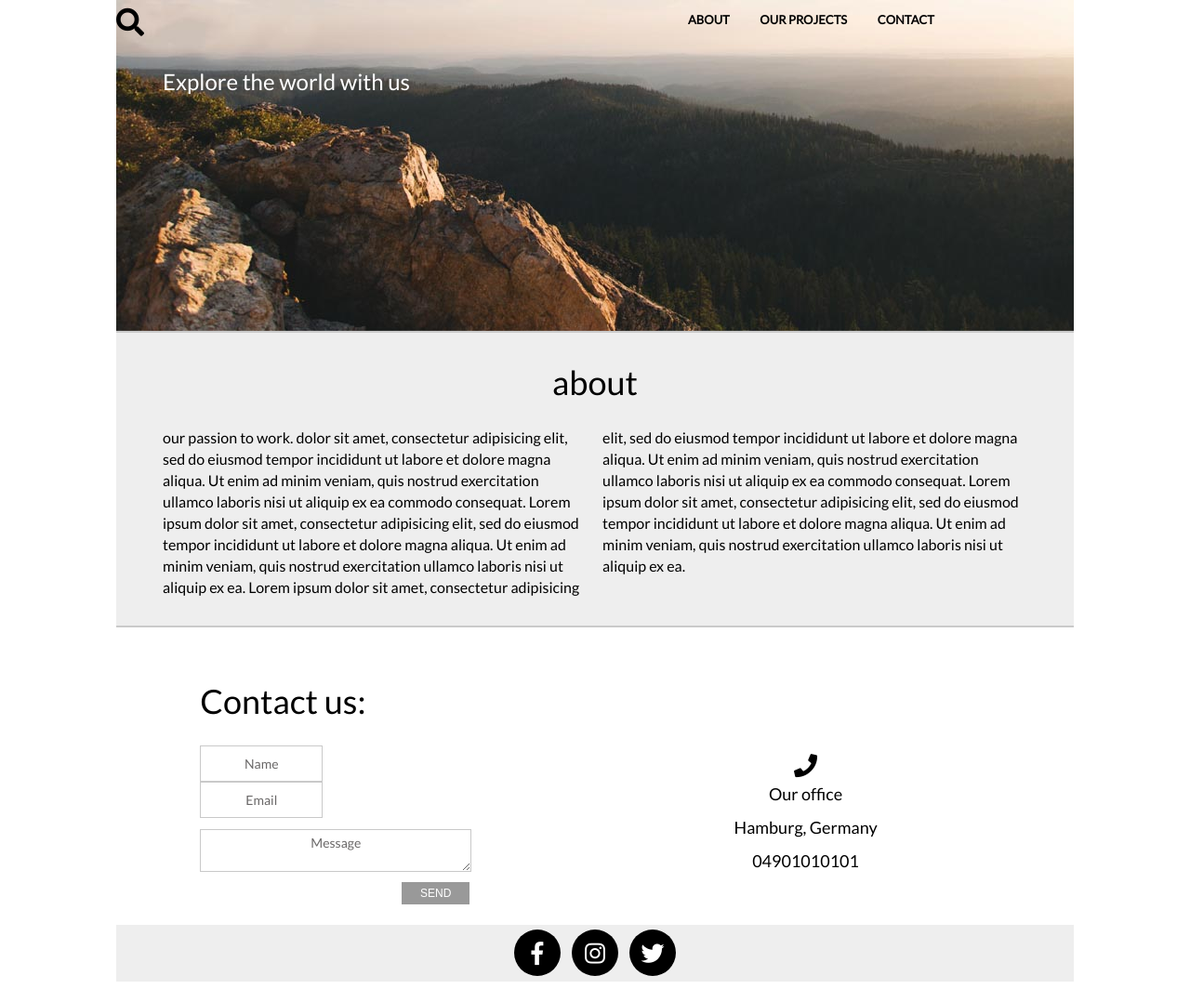
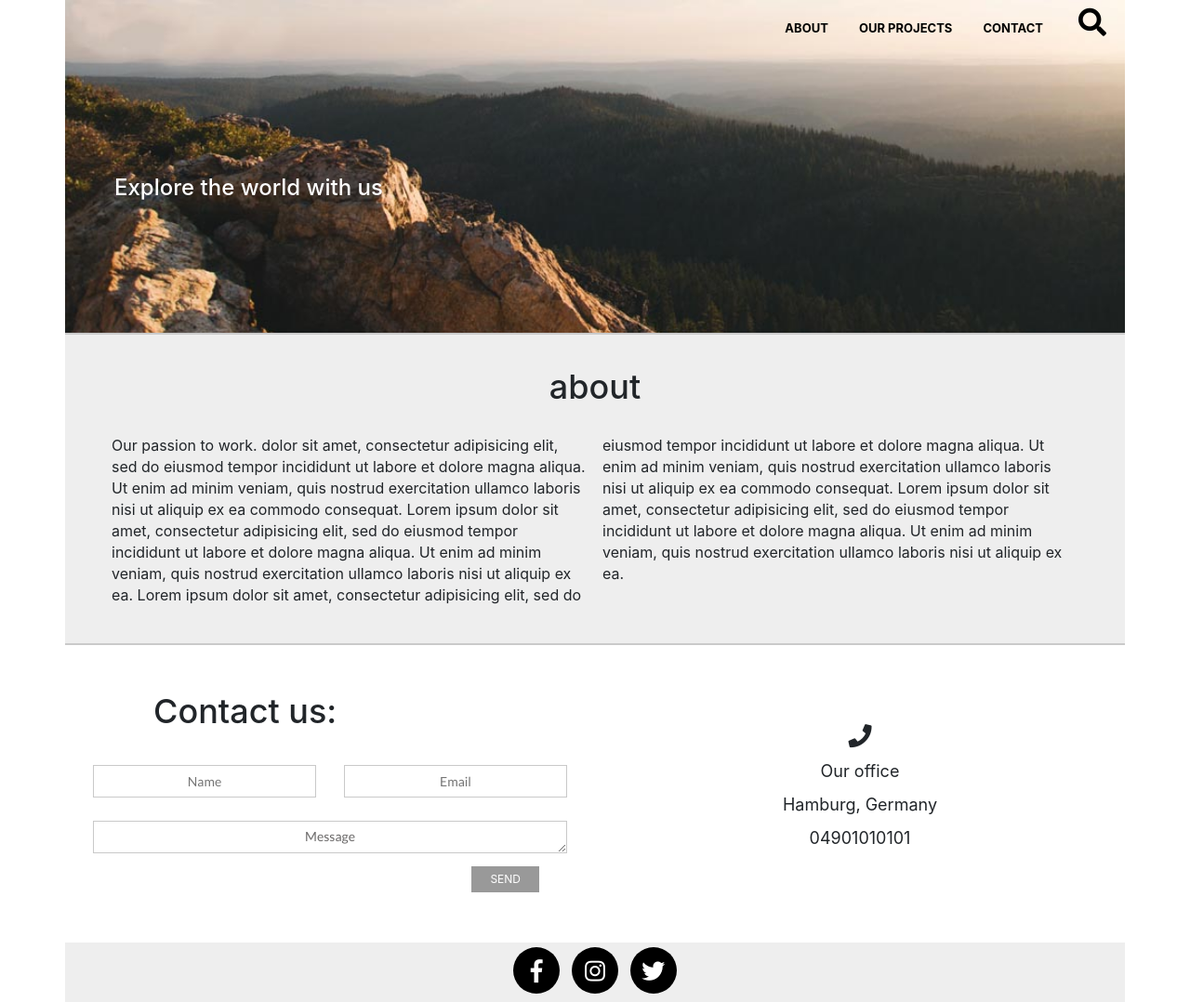
Before and after one commit to aleksandracho/simple_website, a plain HTML site: page index.html in a window 1280 px wide. Shown: the whole page at 93% size. Before the commit the page ends 1057 px from the top, so only its background shows below. Drawn offline with nearby package versions, Linux system fonts and the light colour scheme.

Commit message:
introduced bootstrap

```diff
--- a/index.html
+++ b/index.html
@@ -9,25 +9,28 @@
     <link rel="stylesheet" type="text/css" href="styles/style.css">
     <link rel="stylesheet" href="https://use.fontawesome.com/releases/v5.4.2/css/all.css" integrity="sha384-/rXc/GQVaYpyDdyxK+ecHPVYJSN9bmVFBvjA/9eOB+pb3F2w2N6fc5qB9Ew5yIns"
         crossorigin="anonymous">
-    <title>Biuro podróży</title>
+    <link rel="stylesheet" href="https://stackpath.bootstrapcdn.com/bootstrap/4.1.3/css/bootstrap.min.css" integrity="sha384-MCw98/SFnGE8fJT3GXwEOngsV7Zt27NXFoaoApmYm81iuXoPkFOJwJ8ERdknLPMO"
+        crossorigin="anonymous">
+    <title>Simple website</title>
 </head>
 
 <body>
-
     <div class="container">
-        <nav class="top">
-            <ul>
-                <li>ABOUT</li>
-                <li>OUR PROJECTS</li>
-                <li>CONTACT</li>
-            </ul>
-            <a class="search" href="#"><i class="fas fa-search"></i></a>
-            <h1>Explore the world with us</h1>
+        <nav class="top row">
+            <div class="navigation">
+                <ul>
+                    <li><a href="#">ABOUT</a></li>
+                    <li><a href="#">OUR PROJECTS</a></li>
+                    <li><a href="#">CONTACT</a></li>
+                </ul>
+                <a class="search" href="#"><i class="fas fa-search"></i></a>
+            </div>
+            <h1 class="main-header">Explore the world with us</h1>
         </nav>
-        <article class="article">
-            <h2>about</h2>
+        <article class="article row">
+            <h2 class="article-header">about</h2>
             <p class="text">
-                our passion to work. dolor sit amet, consectetur adipisicing elit, sed do eiusmod
+                Our passion to work. dolor sit amet, consectetur adipisicing elit, sed do eiusmod
                 tempor incididunt ut labore et dolore magna aliqua. Ut enim ad minim veniam, quis nostrud exercitation
                 ullamco laboris nisi ut aliquip ex ea commodo consequat. Lorem ipsum dolor sit amet, consectetur
                 adipisicing elit, sed do eiusmod tempor incididunt ut labore et dolore magna aliqua. Ut enim ad minim
@@ -39,26 +42,38 @@
                 veniam, quis nostrud exercitation ullamco laboris nisi ut aliquip ex ea.
             </p>
         </article>
-        <section class="bottom">
-            <div class="contact-form">
-                <h4>Contact us:</h4>
-                <form action="">
-                    <div class="data">
-                        <input type="text" value="Name">
-                        <input type="email" value="Email">
+        <section class="bottom row">
+            <div class="col">
+                <h4 class="contact-header">Contact us:</h4>
+                <form class="contact-form container" action="">
+                    <div class="row">
+                        <div class="col">
+                            <input type="text" class="name" placeholder="Name">
+                        </div>
+                        <div class="col">
+                            <input type="email" class="email" placeholder="Email">
+                        </div>
                     </div>
-                    <textarea>Message</textarea>
-                    <button>SEND</button>
+                    <div class="row">
+                        <div class="col">
+                            <textarea class="msg">Message</textarea>
+                        </div>
+                    </div>
+                    <div class="row">
+                        <div class="col text-right">
+                            <button class="send">SEND</button>
+                        </div>
+                    </div>
                 </form>
             </div>
-            <div class="contact-data">
+            <div class="contact-data col">
                 <div class="phone">
                     <i class="fas fa-phone"></i>
                 </div>
-                <p class="adress">Our office</br>Hamburg, Germany</br>04901010101</p>
+                <p class="address">Our office</br>Hamburg, Germany</br>04901010101</p>
             </div>
         </section>
-        <footer class="footer">
+        <footer class="footer row">
             <div class="icons">
                 <a class="social" href="#"><i class="fab fa-facebook-f"></i></a>
                 <a class="social" href="#"><i class="fab fa-instagram"></i></a>
@@ -66,7 +81,6 @@
             </div>
         </footer>
     </div>
-
 </body>
 
 </html>
--- a/styles/reset.css
+++ /dev/null
@@ -1,45 +0,0 @@
-html, body, div, span, applet, object, iframe,
-h1, h2, h3, h4, h5, h6, p, blockquote, pre,
-a, abbr, acronym, address, big, cite, code,
-del, dfn, em, font, img, ins, kbd, q, s, samp,
-small, strike, strong, sub, sup, tt, var,
-dl, dt, dd, ol, ul, li,
-fieldset, form, label, legend,
-table, caption, tbody, tfoot, thead, tr, th, td {
-	margin: 0;
-	padding: 0;
-	border: 0;
-	outline: 0;
-	font-weight: inherit;
-	font-style: inherit;
-	font-size: 100%;
-	font-family: inherit;
-	vertical-align: baseline;
-}
-/* remember to define focus styles! */
-:focus {
-	outline: 0;
-}
-body {
-	line-height: 1;
-	/* color: */
-}
-ol, ul {
-	list-style: none;
-}
-/* tables still need 'cellspacing="0"' in the markup */
-table {
-	border-collapse: separate;
-	border-spacing: 0;
-}
-caption, th, td {
-	text-align: left;
-	font-weight: normal;
-}
-blockquote:before, blockquote:after,
-q:before, q:after {
-	content: "";
-}
-blockquote, q {
-	quotes: "" "";
-}
--- a/styles/style.css
+++ b/styles/style.css
@@ -1,75 +1,6 @@
-@import url(reset.css);
-
 html {
     font-size: 62.5%;
     font-family: 'Lato', sans-serif;
-}
-
-.container {
-    max-width: 1030px;
-    margin: auto;
-}
-
-.top {
-    background: url(../img/mountains.jpg) no-repeat;
-    height: 356px;
-    border-bottom: 0.2rem solid #cacaca;
-}
-
-ul {
-    font-size: 1.3rem;
-    font-weight: bold;
-    list-style-type: none;
-    margin-left: 60rem;
-    padding: 1.5rem;
-}
-
-li {
-    display: inline;
-    margin-right: 3rem;
-}
-
-.article {
-    border-bottom: 0.2rem solid #cacaca;
-}
-
-.search {
-    height: 5rem;
-    display: block;
-    margin-right: 3rem;
-    margin-top: -3.5rem;
-    font-size: 3rem;
-    color: #000;
-}
-
-.grey {
-    color: #eeeeee;
-}
-
-.light_grey {
-    color: #f3f3f3;
-}
-
-h1 {
-    font-size: 2.4rem;
-    color: #fff;
-    margin-top: 1.8rem;
-    margin-left: 5rem;
-}
-
-h2 {
-    font-size: 3.6rem;
-    padding-top: 3.5rem;
-    padding-bottom: 3rem;
-    text-align: center;
-    background-color: #eeeeee;
-}
-
-h4 {
-    font-size: 3.6rem;
-    padding-bottom: 3rem;
-    padding-left: 8rem;
-    padding-top: 5rem;
 }
 
 p {
@@ -79,48 +10,116 @@ p {
     padding-left: 5rem;
 }
 
+input, textarea {
+    background: none;
+    border: 1px #c9c9c9 solid;
+    font-size: 1.4rem;
+    color: #6a6868;
+}
+
+.container a:hover, a:visited, a:link, a:active {
+    text-decoration: none;
+    color: #fff;
+}
+
+.container {
+    max-width: 1030px;
+    margin: auto;
+}
+
+.top {
+    background: url(../img/mountains.jpg);
+    background-size: cover;
+    height: 360px;
+    border-bottom: 0.2rem solid #cacaca;
+    position: relative;
+}
+
+.navigation {
+    position: absolute;
+    top: 0.2rem;
+    right: 2rem;
+}
+
+ul {
+    font-size: 1.3rem;
+    font-weight: bold;
+    list-style-type: none;
+    padding: 0.5rem;
+    display: inline;
+}
+
+li {
+    display: inline;
+    margin-right: 3rem;
+}
+
+.top.row .search {
+    height: 5rem;
+    font-size: 3rem;
+    color: #000;
+}
+
+.top.row a {
+    color: #000;
+}
+
+.top.row .main-header {
+    font-size: 2.4rem;
+    color: #fff;
+    margin-top: 1.8rem;
+    margin-left: 5rem;
+    position: absolute;
+    top: 17rem;
+    left: 0.3rem;
+}
+
+.article {
+    background: #eeeeee;
+    border-bottom: 0.2rem solid #cacaca;
+}
+
+.article.row .article-header {
+    margin: auto;
+    font-size: 3.6rem;
+    padding-top: 3.5rem;
+    padding-bottom: 3rem;
+    text-align: center;
+}
+
+.bottom.row .contact-header {
+    font-size: 3.6rem;
+    padding-bottom: 3rem;
+    padding-left: 8rem;
+    padding-top: 5rem;
+}
+
 .text {
     column-count: 2;
-    background-color: #eeeeee;
     padding-bottom: 3rem;
 }
 
-img {
-    margin-right: 25rem;
-    margin-top: -1rem;
-    float: right;
+.bottom {
+    background-color: #fff;
+    min-height: 32rem;
 }
 
-.adress {
-    font-size: 1.8rem;
-    line-height: 2;
-}
-
-form {
-    float:left;
+.contact-form {
     width: 32rem;
     padding-left: 8rem;
 }
 
-.data {
-    display: inline-block;
-    width: 32rem;
-    height: 3.4rem;
-
-}
-
-input {
-    width: 9em;
+.name, .email {
+    width: 100%;
     height: 3.5rem;
-    margin-right: 3rem;
     font-size: 1.4rem;
     text-align: center;
     font-family: 'Lato';
 }
 
-textarea {
-    width: 28rem;
-    height: 3.4rem;
+.msg {
+    width: 100%;
+    height: 3.5rem;
     margin-top: 2.5rem;
     padding: .5rem;
     text-align: center;
@@ -129,28 +128,20 @@ textarea {
     font-family: 'Lato';
 }
 
-input, textarea {
-    background: none;
-    border: 1px #c9c9c9 solid;
-    font-size: 1.4rem;
-    color: #6a6868;
-}
-
-button {
+.send {
     background: #999999;
     border: none;
     padding: 0.5rem 2rem;
     color: #fff;
     font-size: 1.2rem;
-    float: right;
     cursor: pointer;
     margin-top: 1rem;
     margin-right: 3rem;
 }
 
-.bottom {
-    background-color: #fff;
-    min-height: 32rem;
+.address {
+    font-size: 1.8rem;
+    line-height: 2;
 }
 
 .footer {
@@ -165,11 +156,6 @@ button {
     margin: auto;
     position: relative;
 }
-
-a {
-    display: inline-block;
-}
-
 
 .social {
     height: 5rem;
@@ -191,80 +177,12 @@ a {
     transform: translate(-50%, -50%);
 }
 
-.contact-form {
-    float: left;
-    margin: 1%;
-    width: 46%;
-}
-
 .phone {
     font-size: 2.5rem;
+    padding-top: 7rem;
 }
 
 .contact-data {
-    float: left;
-    margin: 1%;
-    width: 46%;
-    padding-top: 125px;
+    padding-top: 1rem;
     text-align: center;
 }
-
-@media all and (max-width: 980px) {
-    ul {
-        font-size: -0.7rem;
-        font-weight: normal;
-        list-style-type: none;
-        margin-left: 25rem;
-        padding: 2.5rem;
-    }
-}
-
-@media all and (max-width: 820px) {
-    .contact {
-        float: left;
-        margin: 1%;
-        width: 98%;
-    }
-
-    .contact2 {
-        float: left;
-        margin: 1%;
-        width: 98%;
-        padding: 0%;
-    }
-
-    footer {
-        float: left;
-        margin: 0%;
-        width: 100%;
-        background-color: #eeeeee;
-        min-height: 170px;
-    }
-
-    a {
-        display: block;
-    }
-
-    h4 {
-        text-align: center;
-    }
-
-    form {
-        width: 32rem;
-        margin: auto;
-        position: relative;
-        float: none;
-    }
-
-    img {
-        margin-right: 36rem;
-    }
-
-    .adress {
-        margin-right: 25rem;
-    }
-
-    .icons {
-        max-width: 4%;
-    }
-}
```
